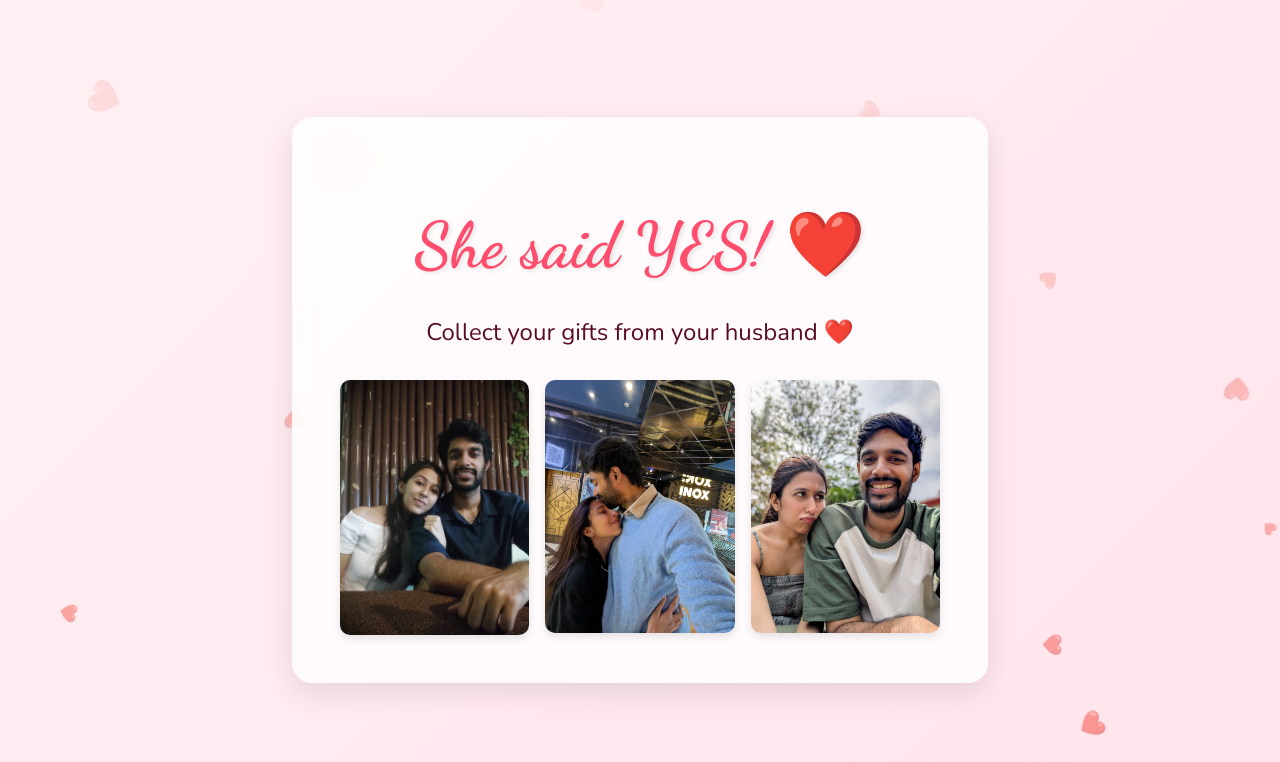
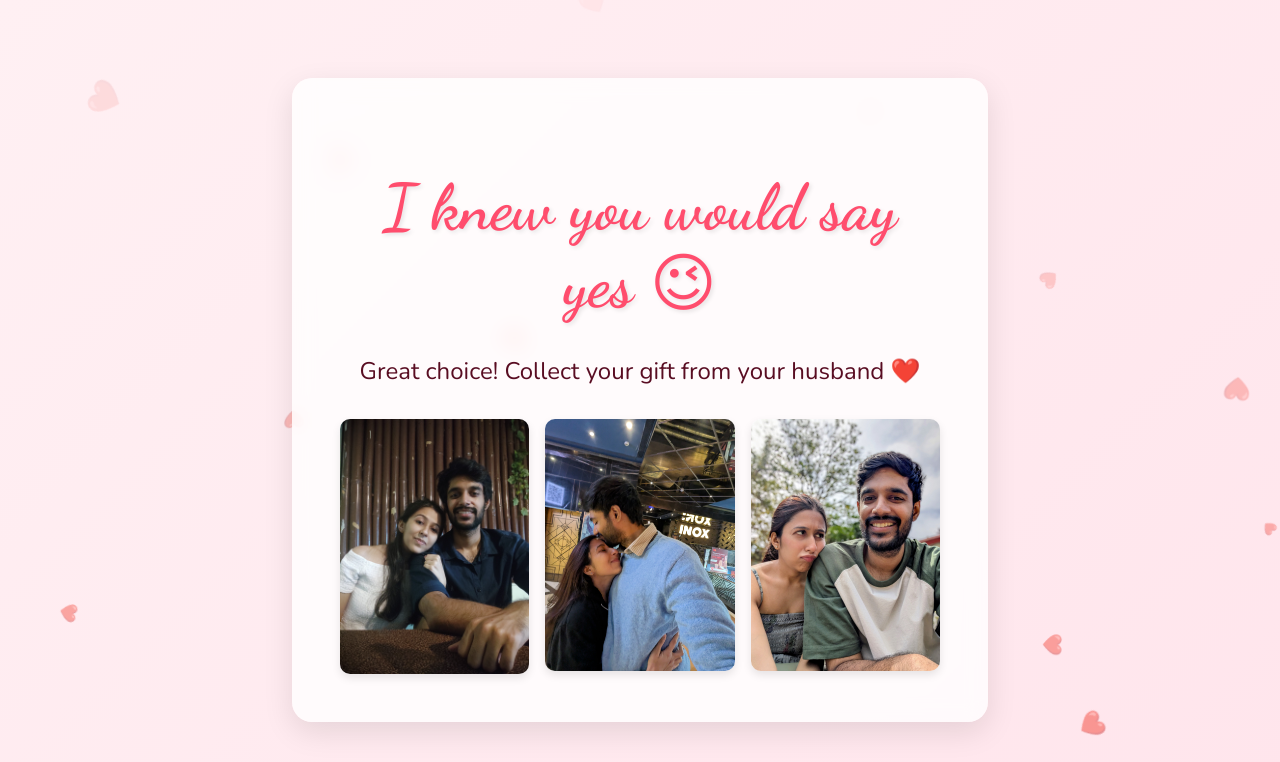
Before and after one commit to Ankeshsoni/valentine-proposal, a FastAPI app: page /gallery in a window 1280 px wide. Shown: the top 762 px of the page. Run offline with FastAPI, Linux system fonts and the light colour scheme.

Commit message:
Update gallery text and remove setup link

```diff
--- a/templates/gallery.html
+++ b/templates/gallery.html
@@ -2,8 +2,8 @@
 
 {% block content %}
 <div class="container">
-    <h1>She said YES! ❤️</h1>
-    <p style="font-size: 1.5rem; margin: 2rem 0;">Collect your gifts from your husband ❤️</p>
+    <h1>I knew you would say yes 😉</h1>
+    <p style="font-size: 1.5rem; margin: 2rem 0;">Great choice! Collect your gift from your husband ❤️</p>
 
     <div class="gallery-container">
         {% for image in images %}
```
